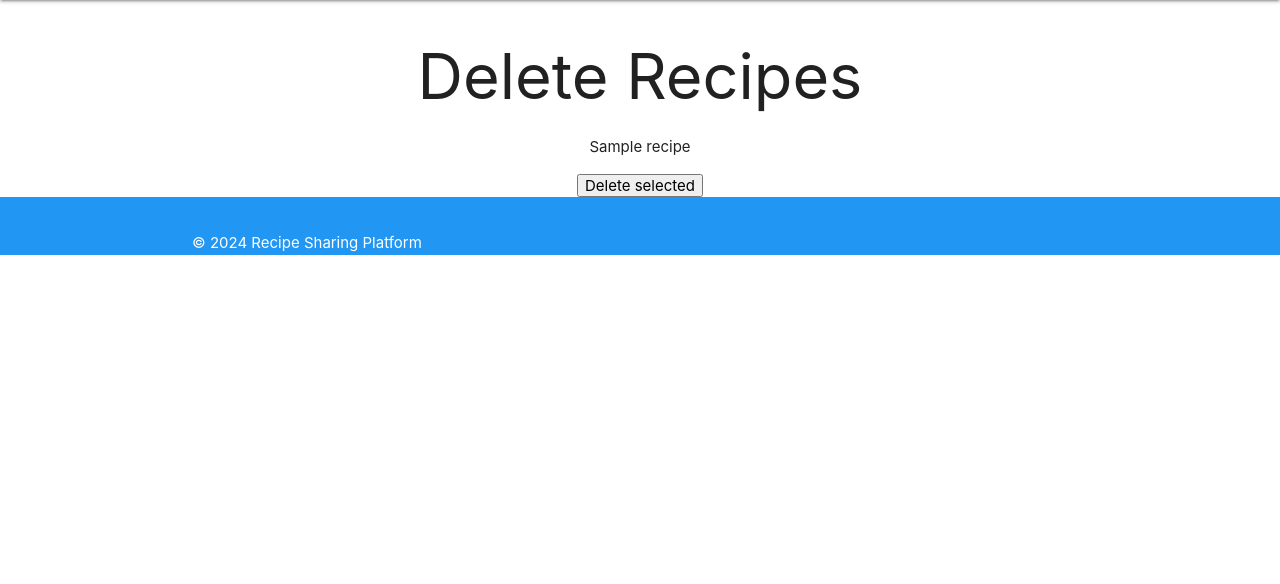
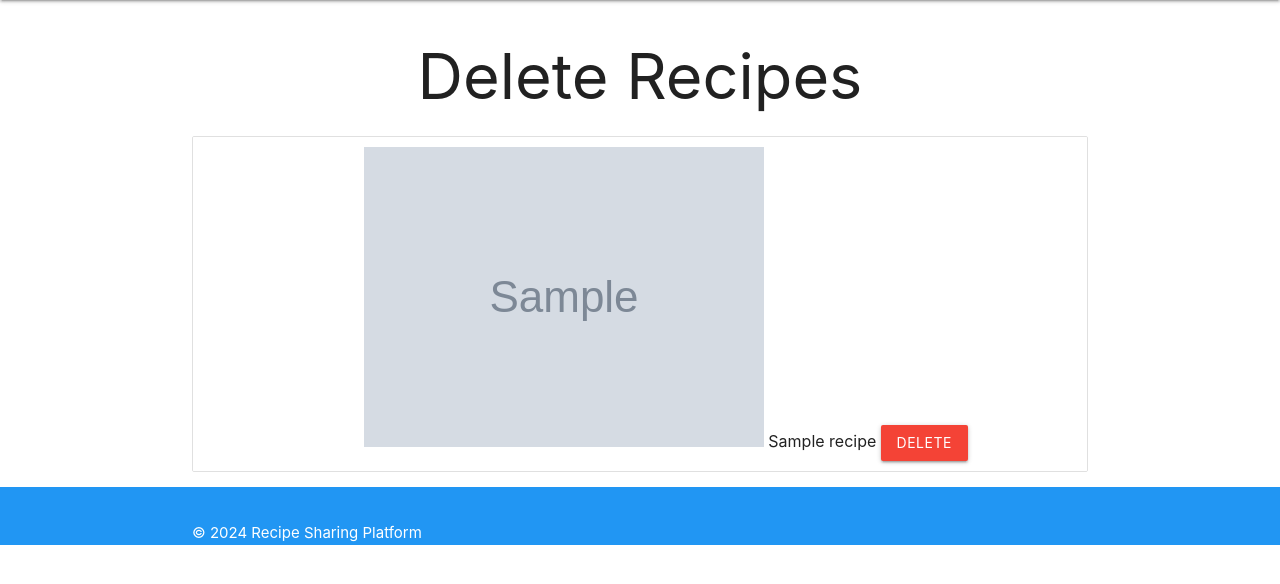
Before and after one commit to dutes/ci_proj4, a Django app: template recipe_share_app/templates/delete.html in a window 1280 px wide. Shown: the part 64-648 px from the top of the page. Run offline with Django 3.2, Linux system fonts and the light colour scheme; the template is opened without the code that fills it: most values are stand-ins (such as "Sample title", 1, 10 or a date in 2020); grey boxes marked "Sample" are stand-in pictures.

Commit message:
Add: added material style to delete page

```diff
--- a/recipe_share_app/templates/delete.html
+++ b/recipe_share_app/templates/delete.html
@@ -2,38 +2,62 @@
 
 {% block content %}
 <h1>Delete Recipes</h1>
-<form method="POST" action="{% url 'delete' %}">
+<!--list with delte buttons-->
+<ul class="collection">
+    {% for recipe in recipes %}
+    <li class="collection-item avatar">
+        <img src="{{ recipe.image.url }}" alt="{{ recipe.name }}">
+        <span class="title">{{ recipe.name }}</span>
+        <button class="btn red waves-effect waves-light delete-button" data-recipe-id="{{ recipe.id }}">Delete</button>
+    </li>
+    {% endfor %}
+</ul>
+
+<!--modal for delete confirmation-->
+<div id="deltete-modal" class="modal">
+    <div class="modal-content">
+        <h4>Confirm Delete</h4>
+        <p>Are you sure you want to delete this recipe?</p>
+    </div>
+    <div class="modal-footer">
+        <button id="confirm-delete" class="btn waves-effect waves-light">Yes</button>
+        <button id="cancel-delete" class="btn red lighten-1">No</button>
+    </div>
+</div>
+
+<form id="delte-form" method="POST" action="{% url 'delete' %}">
     {% csrf_token %}
-    <ul>
-        {% for recipe in recipes %}
-        <li>
-            <input type="checkbox" name="recipe_id" value="{{ recipe.id }}">
-            {{ recipe.name }}
-        </li>
-        {% endfor %}
-    </ul>
-    <button type="submit" id="delte-button">Delete selected</button>
+    <input type="hidden" name="recipe_id" id="recipe-id-to-delete">
 </form>
 
-<!--modal-->
-<div id="delete-modal" style="display: none;">
-    <p> Are you sure you want to deleted the selected recipes?</p>
-    <button id="confirm-delete" type="submit">Yes</button>
-    <button id="cancel-delete" type="button">No</button>
-</div>
+<script>
+    document.addEventListener('DOMContentLoaded', function(){
+        var modalElems = document.querySelectorAll('.modal');
+        M.Modal.init(modalElems);
+
+        const deleteButtons = document.querySelectorAll('.delete-button');
+        const deleteModal = M.Modal.init(document.getElementById('deletemodal'));
+        const deleteForm = document.getElementById('delete-form');
+        const recipeIdInput = document.getElementById('recipe-id-to-delete');
+        const confirmDelete = document.getElementById('confirm-delete');
+
+        let selectedRecipeId = null;
+
+        deleteButtons.forEach(button => {
+            button.addEventListener('click',() => {
+                selectedRecipeId = button.getAttribute('data-recipe-id');
+                recipeIdInput.value = selectedRecipeId;
+                deleteModal.open();
+            });
+        });
 
 
-<script>
-    const deleteButton = document.getElementById('delete-button');
-    const modal = document.getElementById('delete-modal');
-    const cancelDelete = document.getElementById('cancel-delete');
-
-    deleteButton.addEventListener('click', () => {
-        modal.style.display = 'block';
-    });
-
-    cancelDelete.addEventListener('click', () => {
-        modal.style.display = 'none';
+    confirmDelete.addEventListener('click', () => {
+        if (selectedRecipeId) {
+            deleteModal.close();
+            deleteForm.submit();
+            }
+        });
     });
 
 </script>
```
Also changed, not shown: recipe_share_app/templates/edit_recipe.html (+5 -4 lines).
